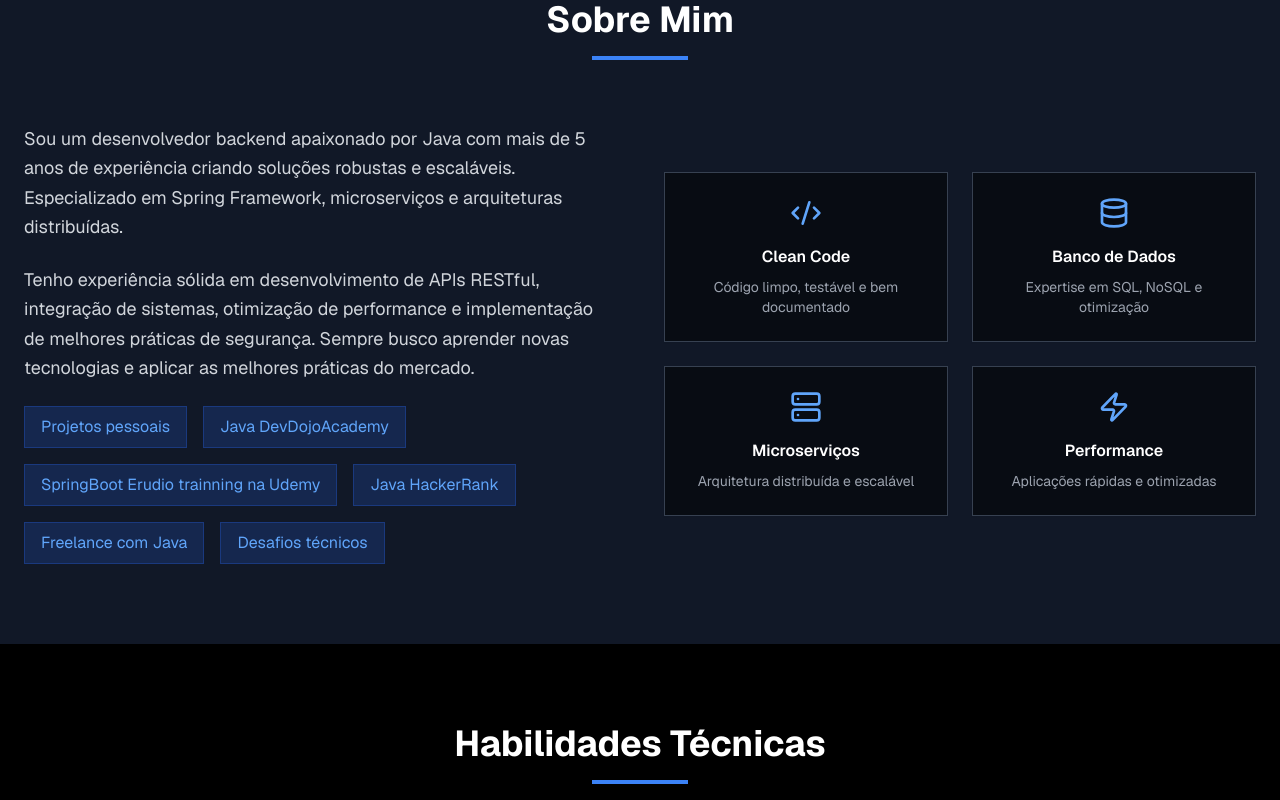
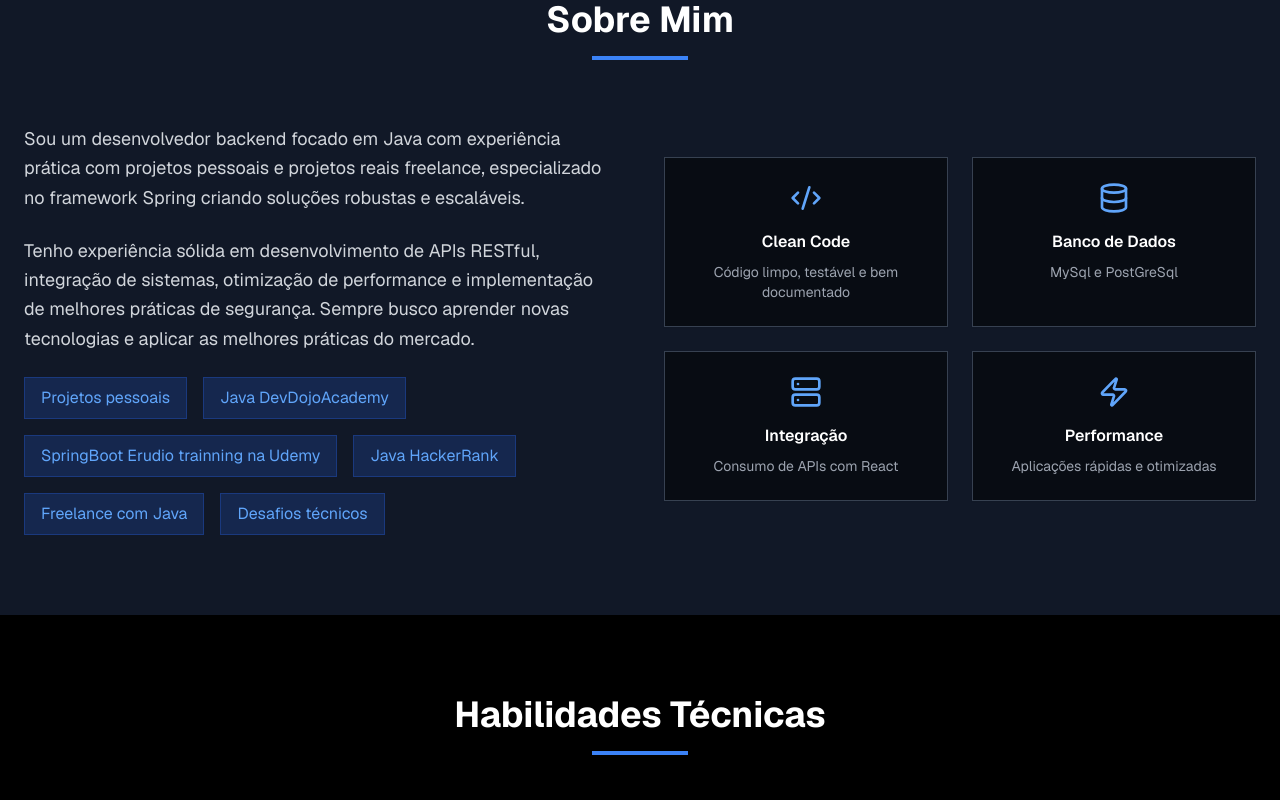
Before and after one commit to guidev1911/Meu-Portifolio, a Next.js app: page / in a window 1280 px wide. Shown: the part 880-1680 px from the top of the page. Built offline with nearby package versions, Linux system fonts and the light colour scheme.

Commit message:
atualizando sobremim

```diff
--- a/components/about-section.tsx
+++ b/components/about-section.tsx
@@ -13,12 +13,12 @@ export function AboutSection() {
     {
       icon: <Database className="h-8 w-8 text-blue-400" />,
       title: "Banco de Dados",
-      description: "Expertise em SQL, NoSQL e otimização",
+      description: "MySql e PostGreSql",
     },
     {
       icon: <Server className="h-8 w-8 text-blue-400" />,
-      title: "Microserviços",
-      description: "Arquitetura distribuída e escalável",
+      title: "Integração",
+      description: "Consumo de APIs com React",
     },
     {
       icon: <Zap className="h-8 w-8 text-blue-400" />,
@@ -38,8 +38,8 @@ export function AboutSection() {
         <div className="grid lg:grid-cols-2 gap-12 items-center">
           <div className="space-y-6">
             <p className="text-gray-300 text-lg leading-relaxed">
-              Sou um desenvolvedor backend apaixonado por Java com mais de 5 anos de experiência criando soluções
-              robustas e escaláveis. Especializado em Spring Framework, microserviços e arquiteturas distribuídas.
+              Sou um desenvolvedor backend focado em Java com experiência prática com projetos pessoais e projetos reais freelance, especializado no framework Spring criando soluções
+              robustas e escaláveis.
             </p>
 
             <p className="text-gray-300 text-lg leading-relaxed">
--- a/components/skills-section.tsx
+++ b/components/skills-section.tsx
@@ -54,7 +54,7 @@ export function SkillsSection() {
           {skillCategories.map((category, categoryIndex) => (
             <Card
               key={categoryIndex}
-              className="bg-gray-900 border-gray-700 hover:border-blue-500/50 transition-all duration-300"
+              className="bg-gray-900 border-gray-700 hover:border-blue-500/50 transition-all duration-300 relative z-10"
             >
               <CardHeader>
                 <CardTitle className="text-white text-lg">{category.title}</CardTitle>
```
